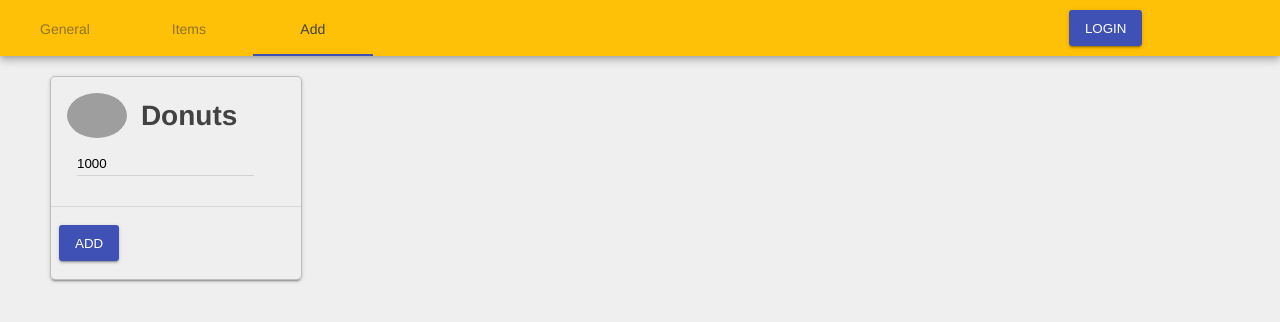
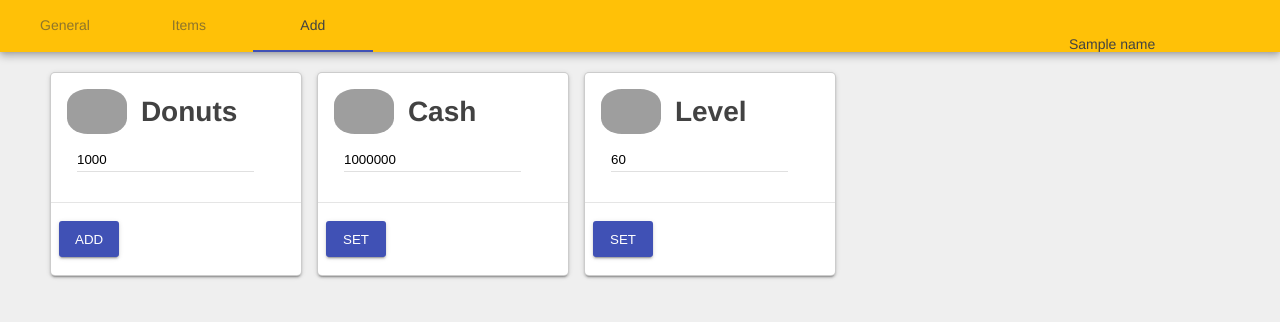
Before and after one commit to GlitcherFN/tstoApp, a Django app: template core/templates/add.html in a window 1280 px wide. Shown: the top 322 px of the page. Run offline with Django 3.2, Linux system fonts and the light colour scheme; the template is opened without the code that fills it: most values are stand-ins (such as "Sample title", 1, 10 or a date in 2020); grey boxes are pictures that could not be loaded.

Commit message:
:+1: Add Cash, Add XP, Readme, user data info

```diff
--- a/core/static/css/estilos.css
+++ b/core/static/css/estilos.css
@@ -88,11 +88,19 @@ input:focus {
 .btn:active {
   box-shadow: 0 4px 5px rgba(0,0,0,0.14), 0 1px 10px 0 rgba(0,0,0,0.12), 0 2px 4px -1px rgba(0,0,0,0.2);
 }
+.cards {
+  display: flex;
+  flex-flow: row wrap;
+}
+.center {
+  margin: auto;
+}
 .item {
+  background: #fff;
   border: 1px solid rgba(0,0,0,0.2);
   border-radius: 5px;
-  box-shadow: 0 2px 2px 0px rgba(0,0,0,0.13), 0 3px 1px -2px rgba(0,0,0,0.2), 0 1px 5px 0 rgba(0,0,0,0.11);
-  margin: 10px 0 5px 0;
+  box-shadow: 0 2px 2px 0 rgba(0,0,0,0.14), 0 3px 1px -2px rgba(0,0,0,0.2), 0 1px 5px 0 rgba(0,0,0,0.12);
+  margin: 10px 15px 5px 0;
   min-height: 150px;
   position: relative;
   display: flex;
@@ -103,13 +111,6 @@ input:focus {
   min-height: 65px;
   padding: 16px;
 }
-.item .item_content img {
-  border-radius: 50%;
-  display: inline-block;
-  margin-right: 10px;
-  max-width: 60px;
-  vertical-align: middle;
-}
 .item .item_content h1 {
   display: inline-block;
   line-height: 25px;
@@ -117,7 +118,58 @@ input:focus {
   vertical-align: middle;
   width: calc(100% - 110px);
 }
+.item .item_content img {
+  border-radius: 35%;
+  display: inline-block;
+  margin-right: 10px;
+  max-width: 60px;
+  vertical-align: middle;
+}
+.item .item_content input {
+  background: #fff;
+}
 .item .item_action {
   border-top: 1px solid rgba(0,0,0,0.1);
   padding: 8px;
 }
+.login {
+  width: 500px;
+}
+.message {
+  background: #323232;
+  border-radius: 4px;
+  position: fixed;
+  bottom: 0;
+  left: 50%;
+  margin-right: -50%;
+  z-index: 10000;
+  display: flex;
+}
+.message .message_txt {
+  padding: 14px 24px;
+  vertical-align: middle;
+  color: #fff;
+}
+.table {
+  background: #fff;
+  border: 1px solid rgba(0,0,0,0.12);
+  border-radius: 2px;
+  box-shadow: 0 2px 2px 0 rgba(0,0,0,0.14), 0 3px 1px -2px rgba(0,0,0,0.2), 0 1px 5px 0 rgba(0,0,0,0.12);
+  min-width: 200px;
+  max-width: 650px;
+}
+.table .row {
+  padding: 24px;
+  border-bottom: 1px solid rgba(0,0,0,0.12);
+  display: flex;
+  flex-flow: row wrap;
+}
+.table .row .title {
+  min-width: 200px;
+  max-width: 250px;
+  padding-right: 40px;
+  font-size: 16px;
+}
+.table .row .txt {
+  color: rgba(0,0,0,0.6);
+}
--- a/core/templates/add.html
+++ b/core/templates/add.html
@@ -7,6 +7,7 @@
   </ul>
 {% endblock %}
 {% block content %}
+  <div class="cards">
     <div class="item">
       <div class="item_content">
         <img src="https://static.simpsonswiki.com/images/thumb/a/a1/Donut_Tapped_Out.png/25px-Donut_Tapped_Out.png" alt="donuts">
@@ -18,6 +19,33 @@
       </div>
       <div class="item_action">
         <button class="btn" id="add_donuts">Add</button>
+      </div>
+    </div>
+    <div class="item">
+      <div class="item_content">
+        <img src="https://static.simpsonswiki.com/images/thumb/6/66/Cash.png/25px-Cash.png" alt="cash">
+        <h1>Cash</h1>
+        <form action="" id="add_cash_form">
+        {% csrf_token %}
+        <p><input type="number" name="add_cash" id="quantity_cash" value='1000000'></p>
+        </form>
+      </div>
+      <div class="item_action">
+        <button class="btn" id="add_cash">Set</button>
+      </div>
+    </div>
+    <div class="item">
+      <div class="item_content">
+        <img src="https://static.simpsonswiki.com/images/thumb/1/1a/XP.png/30px-XP.png" alt="Level">
+        <h1>Level</h1>
+        <form action="" id="add_level_form">
+        {% csrf_token %}
+        <p><input type="number" name="add_level" id="quantity_level" value='60'></p>
+        </form>
+      </div>
+      <div class="item_action">
+        <button class="btn" id="add_level">Set</button>
+      </div>
     </div>
   </div>
 {% endblock %}
@@ -33,10 +61,45 @@
           if (typeof data === 'object') {
             if (data.status == 200 ) {
               pu.show('Success!');
+            }else {
+              pu.show('Error!');
             }
           }
         }
       })
     });
+    jQuery('#add_cash').click(function(e) {
+      e.preventDefault();
+      jQuery.ajax({
+        url: '/add/cash/',
+        method: 'POST',
+        data: jQuery('#add_cash_form').serialize(),
+        success: function(data) {
+          if (typeof data === 'object') {
+            if (data.status === 200) {
+              pu.show('Success!');
+            }else {
+              pu.show('Error!');
+            }
+          }
+        }
+      });
+    });
+    jQuery('#add_level').click(function(e) {
+      e.preventDefault();
+      jQuery.ajax({
+        url: '/add/xp/',
+        data:jQuery('#add_level_form').serialize(),
+        success: function(data) {
+          if (typeof data === 'object') {
+            if (data.status === 200) {
+              pu.show('Success!');
+            }else{
+              pu.show('Error!');
+            }
+          }
+        }
+      });
+    });
   </script>
 {% endblock %}
--- a/core/templates/base.html
+++ b/core/templates/base.html
@@ -9,13 +9,7 @@
         {% block menu %}{% endblock %}
       </nav>
       <div class="user">
-      {% if not is_login %}
-        <button class="btn">
-          <a href="/login/">Login</a>
-        </button>
-      {% else %}
-        <a href="">Sign out</a>
-      {% endif %}
+        <span>{{name}}</span>
       </div>
     </header>
     <div class="body">
--- a/core/templates/item.html
+++ b/core/templates/item.html
@@ -6,3 +6,6 @@
     <li><a href="/add/">Add</a></li>
   </ul>
 {% endblock %}
+{% block content %}
+
+{% endblock %}
--- a/core/templates/login.html
+++ b/core/templates/login.html
@@ -1,6 +1,6 @@
 {% extends 'base.html' %}
 {% block content %}
-  <div class="login">
+  <div class="login center">
     <form action="/signIn/" method="POST" id="login">
       {% csrf_token %}
       <label for="">User</label><input type="text" name="username">
--- a/tstoApp/urls.py
+++ b/tstoApp/urls.py
@@ -7,6 +7,8 @@ urlpatterns = [
   url('^items/$', item),
   url('^add/$', add_item),
   url('^add/donuts/$', add_donuts),
+  url('^add/cash/$', add_cash),
+  url('^add/xp/$', set_xp),
   url('^login/$', login),
   url('^signIn/$', auth),
 ]
```
Also changed, not shown: core/templates/index.html (+22 -1 lines), core/views.py (+63 -5 lines), requirements.txt (added, +11 -0 lines), README.md (added), core/static/media/screenshot.png (added), core/static/media/screenshot_1.png (added), 1 other file. Lines whose indentation alone changed are shown as unchanged.
